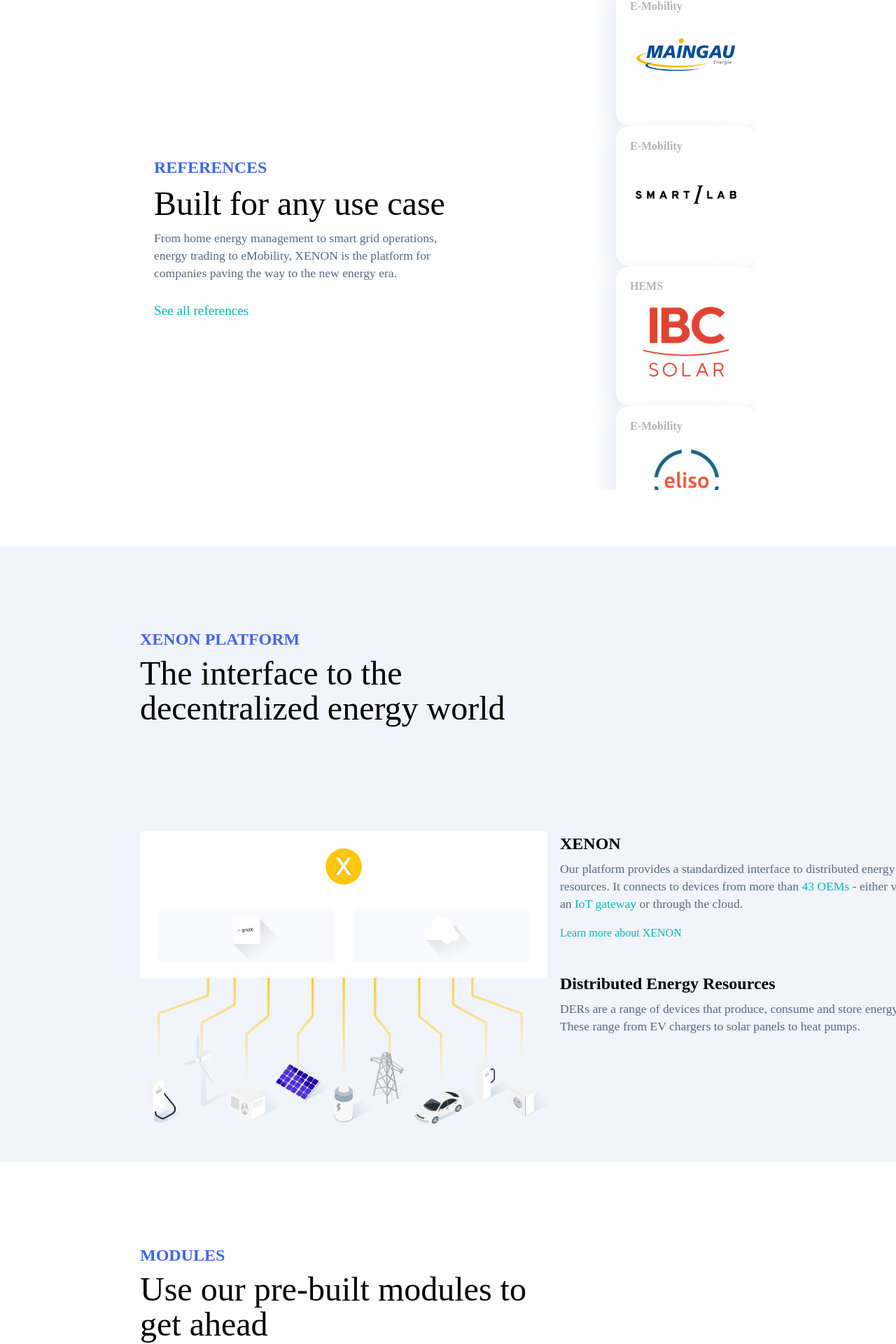
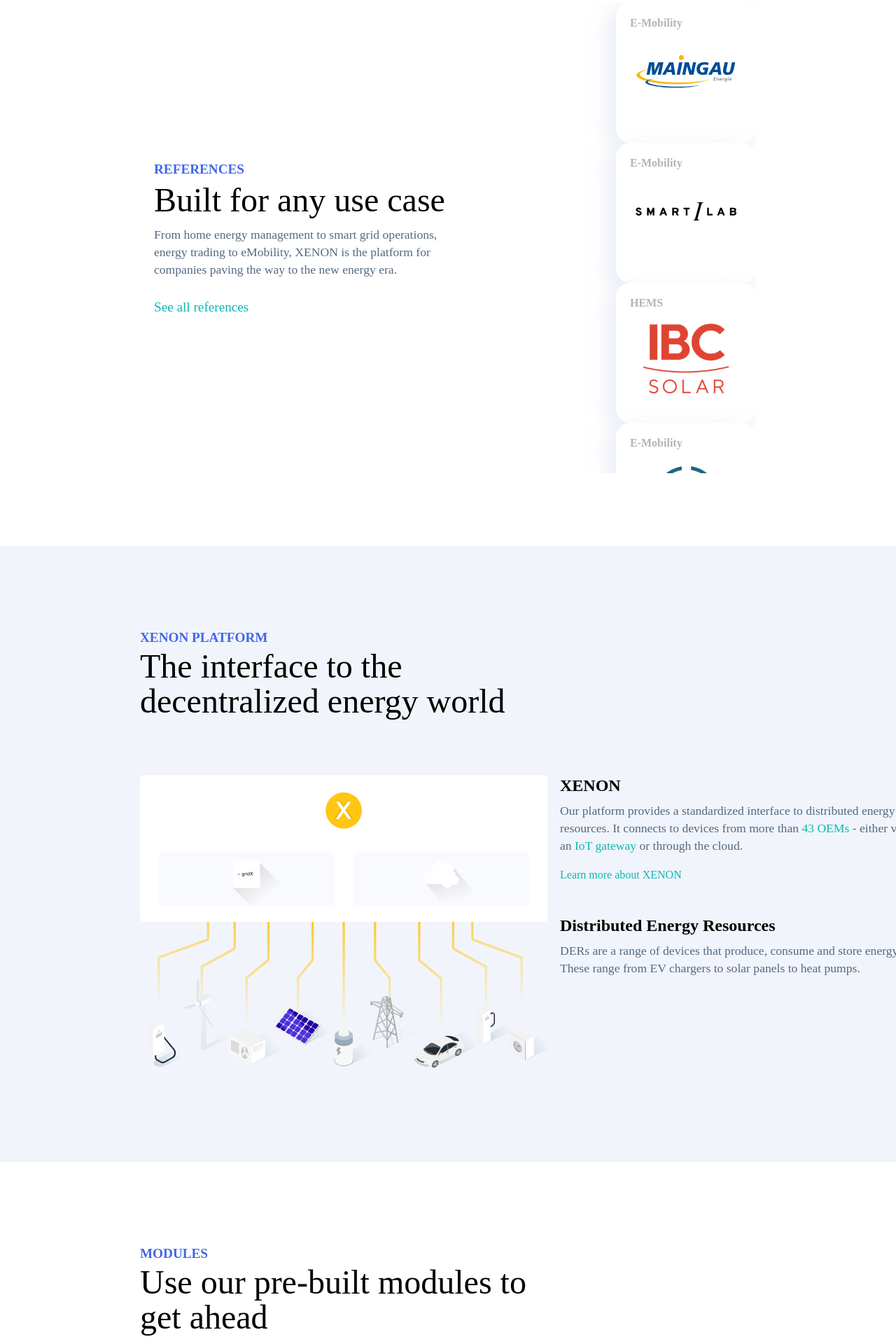
Before and after one commit to vibe-coder/gridX-main, a React (Create React App) app in the folder gridx/: page / in a window 1280 px wide. Shown: the part 1910-3830 px from the top of the page at 70% size. Built offline with nearby package versions, Linux system fonts and the light colour scheme.

Commit message:
Finishing touches

```diff
--- a/gridx/src/home_page/css/api-section.scss
+++ b/gridx/src/home_page/css/api-section.scss
@@ -85,7 +85,7 @@
 
 @media (min-width:1200px){
   .api-container{
-    height: 90vh;
+    height: 80vh;
     padding: 120px 0;
     display: flex;
     column-gap: 110px;
@@ -95,7 +95,9 @@
       width: 80%;
 
       h4{
-        font-size: 1.5rem;
+        font-size: 1.2rem;
+        margin: 0;
+        margin-bottom: 5px;
       }
 
       h3{
@@ -109,6 +111,7 @@
         font-size: 1.1rem;
         width: 500px;
         color: white;
+        margin-bottom: 60px;
       }
 
       .sub-first-wrapper{
@@ -156,7 +159,7 @@
       width: 100%;
 
       img{
-        width: 1200px;
+        width: 1050px;
       }
     }
   }
--- a/gridx/src/home_page/css/client-section.scss
+++ b/gridx/src/home_page/css/client-section.scss
@@ -85,8 +85,9 @@
 
     .focus-gridx-container{
       h4{
-        font-size: 1.3rem;
+        font-size: 1.2rem;
         margin: 0;
+        margin-bottom: 5px;
       }
 
       h3{
--- a/gridx/src/home_page/css/company-section.scss
+++ b/gridx/src/home_page/css/company-section.scss
@@ -51,7 +51,9 @@
     height: 50vh;
 
     h4{
-      font-size: 1.5rem;
+      font-size: 1.2rem;
+      margin: 0;
+      margin-bottom: 5px;
     }
 
     h3{
--- a/gridx/src/home_page/css/footer.scss
+++ b/gridx/src/home_page/css/footer.scss
@@ -169,6 +169,18 @@
         font-size: 1.1rem;
         margin-bottom: 5px;
       }
+
+      .social-media-icons{
+        display: flex;
+        width: 113px;
+        justify-content: space-between;
+
+        img{
+          margin: 0;
+          padding: 0;
+          cursor: pointer;
+        }
+      }
     }
   }
 }
--- a/gridx/src/home_page/css/modules.scss
+++ b/gridx/src/home_page/css/modules.scss
@@ -39,7 +39,9 @@
     height: 50vh;
 
     h4{
-      font-size: 1.5rem;
+      font-size: 1.2rem;
+      margin: 0;
+      margin-bottom: 5px;
     }
 
     h3{
--- a/gridx/src/home_page/css/references.scss
+++ b/gridx/src/home_page/css/references.scss
@@ -116,7 +116,9 @@
       width: 67%;
 
       h4{
-        font-size: 1.5rem;
+        font-size: 1.2rem;
+        margin: 0;
+        margin-bottom: 5px;
       }
 
       h3{
@@ -133,8 +135,8 @@
     .second-column{
       display: flex;
       flex-wrap: wrap;
-      height: 90vh;
-      column-gap: 40px;
+      height: 84vh;
+      column-gap: 30px;
       justify-content: flex-end;
       align-items: center;
 
--- a/gridx/src/home_page/css/xenon-platform.scss
+++ b/gridx/src/home_page/css/xenon-platform.scss
@@ -58,14 +58,16 @@
       width: 100%;
 
       h4{
-        font-size: 1.5rem;
+        font-size: 1.2rem;
+        margin: 0;
+        margin-bottom: 5px;
       }
 
       h3{
         font-size: 3rem;
         font-weight: 500;
         line-height: 50px;
-        margin-bottom: 150px;
+        margin-bottom: 80px;
       }
 
       img{
@@ -75,7 +77,7 @@
 
     .second-wrapper{
       width: 100%;
-      padding-top: 242px;
+      padding-top: 159px;
 
       h3{
         font-size: 1.5rem;
```
